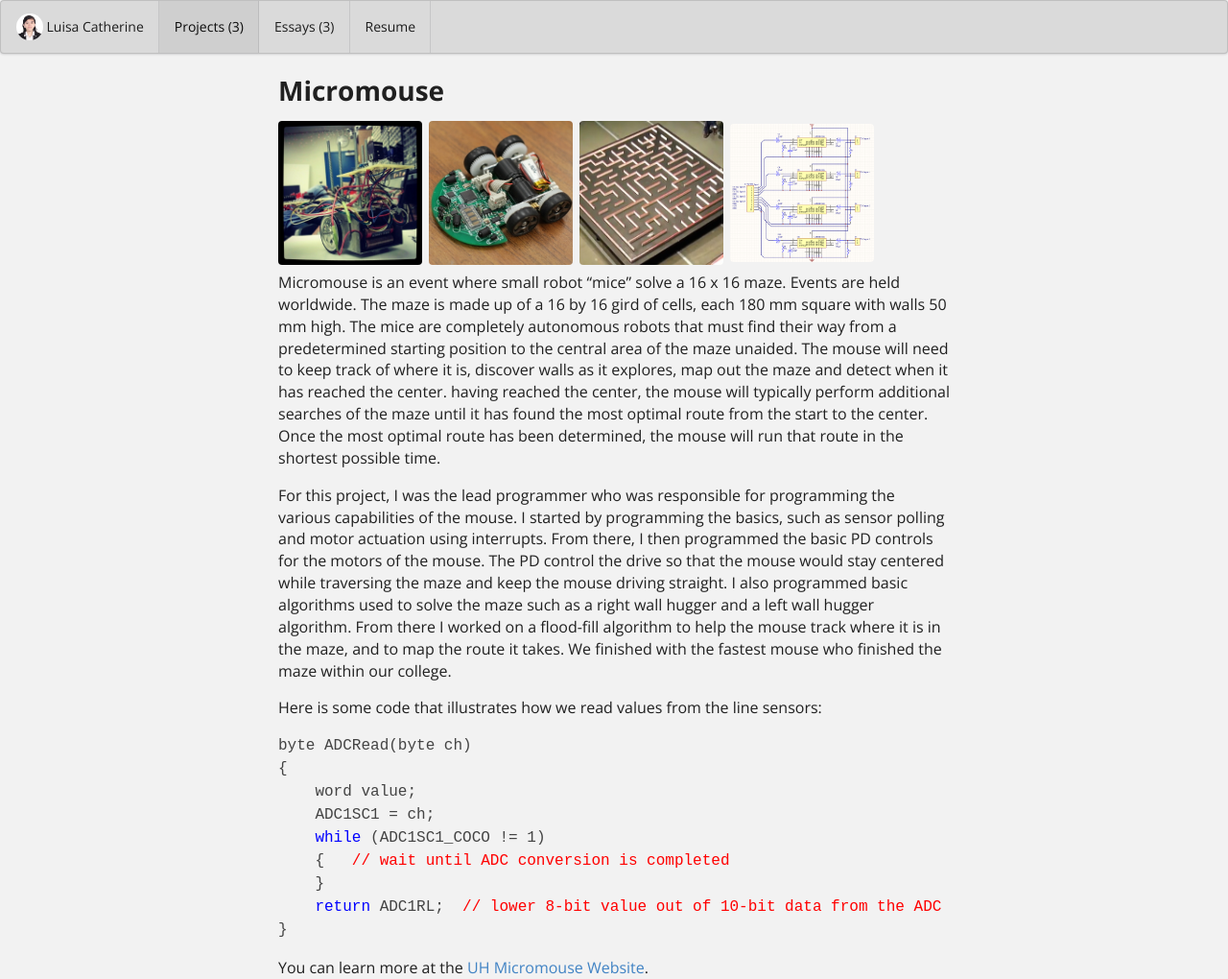
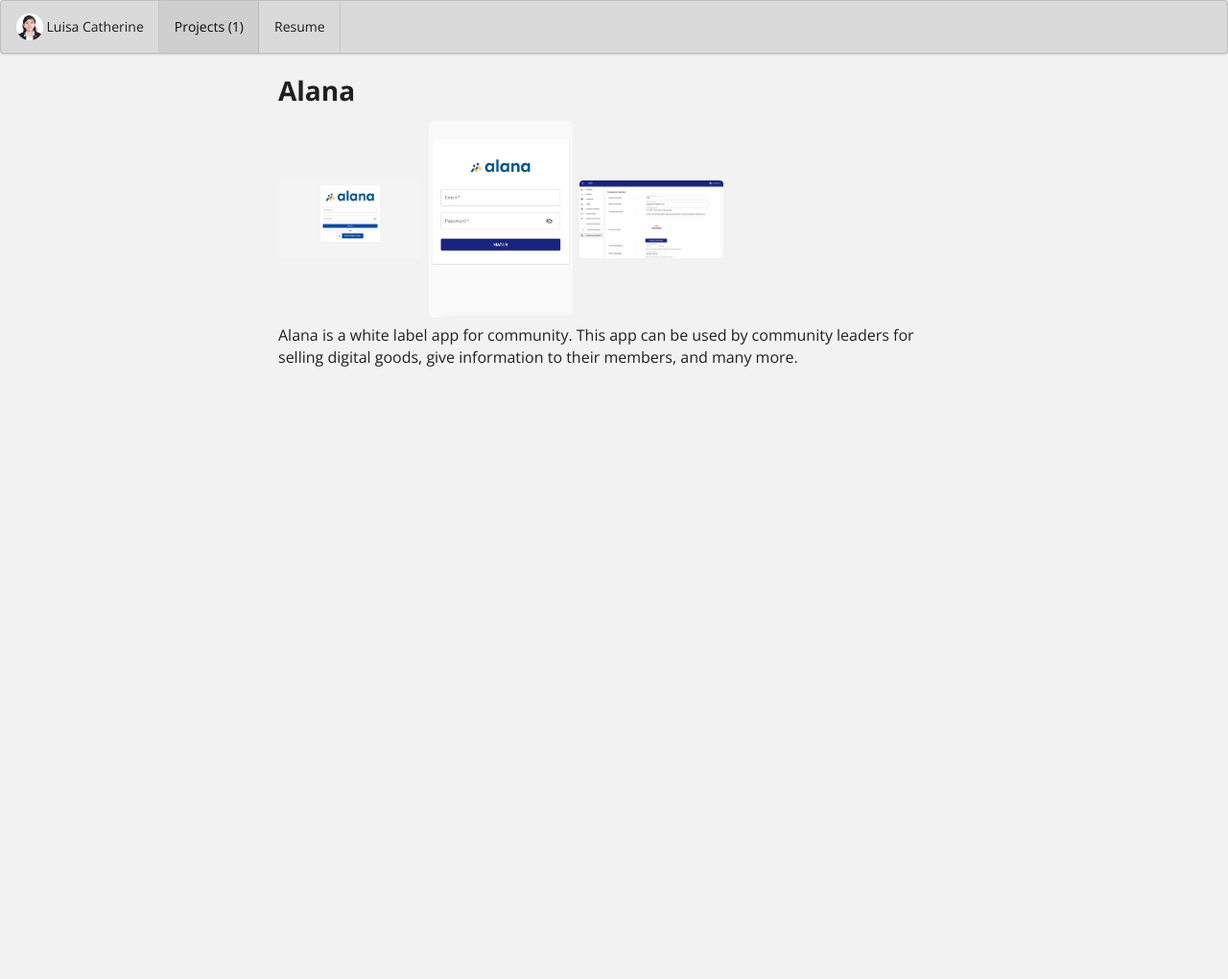
Before and after one commit to luisacatherine/luisacatherine.github.io, a Jekyll site: the page built from projects/project-1.md, in a window 1280 px wide. Shown: the whole page at 96% size. Built offline with Jekyll 4.4.1, drawn with Linux system fonts in a browser that asks for light colours; after the commit the page ends 900 px from its top, so only the background shows below that.

Commit message:
update project

````diff
--- a/projects/project-1.md
+++ b/projects/project-1.md
@@ -2,40 +2,23 @@
 layout: project
 type: project
 image: images/micromouse.jpg
-title: Micromouse
-permalink: projects/micromouse
+title: Alana
+permalink: projects/alana
 # All dates must be YYYY-MM-DD format!
-date: 2015-07-01
+date: 2021-03-31
 labels:
-  - Robotics
-  - Arduino
-  - C++
-summary: My team developed a robotic mouse that won first place in the 2015 UH Micromouse competition.
+  - Software Engineering
+  - Nest.js
+  - Nuxt.js
+  - React.js
+  - Flutter
+summary: White label app for community. This app can be used by community leaders for selling digital goods, give information to their members, and many more.
 ---
 
 <div class="ui small rounded images">
-  <img class="ui image" src="../images/micromouse-robot.png">
-  <img class="ui image" src="../images/micromouse-robot-2.jpg">
-  <img class="ui image" src="../images/micromouse.jpg">
-  <img class="ui image" src="../images/micromouse-circuit.png">
+  <img class="ui image" src="../images/alana-1.png">
+  <img class="ui image" src="../images/alana-2.png">
+  <img class="ui image" src="../images/alana-3.png">
 </div>
 
-Micromouse is an event where small robot “mice” solve a 16 x 16 maze.  Events are held worldwide.  The maze is made up of a 16 by 16 gird of cells, each 180 mm square with walls 50 mm high.  The mice are completely autonomous robots that must find their way from a predetermined starting position to the central area of the maze unaided.  The mouse will need to keep track of where it is, discover walls as it explores, map out the maze and detect when it has reached the center.  having reached the center, the mouse will typically perform additional searches of the maze until it has found the most optimal route from the start to the center.  Once the most optimal route has been determined, the mouse will run that route in the shortest possible time.
-
-For this project, I was the lead programmer who was responsible for programming the various capabilities of the mouse.  I started by programming the basics, such as sensor polling and motor actuation using interrupts.  From there, I then programmed the basic PD controls for the motors of the mouse.  The PD control the drive so that the mouse would stay centered while traversing the maze and keep the mouse driving straight.  I also programmed basic algorithms used to solve the maze such as a right wall hugger and a left wall hugger algorithm.  From there I worked on a flood-fill algorithm to help the mouse track where it is in the maze, and to map the route it takes.  We finished with the fastest mouse who finished the maze within our college.
-
-Here is some code that illustrates how we read values from the line sensors:
-
-```js
-byte ADCRead(byte ch)
-{
-    word value;
-    ADC1SC1 = ch;
-    while (ADC1SC1_COCO != 1)
-    {   // wait until ADC conversion is completed
-    }
-    return ADC1RL;  // lower 8-bit value out of 10-bit data from the ADC
-}
-```
-
-You can learn more at the [UH Micromouse Website](http://www-ee.eng.hawaii.edu/~mmouse/about.html).
+Alana is a white label app for community. This app can be used by community leaders for selling digital goods, give information to their members, and many more.
````
Also changed, not shown: _data/bio.json (+19 -40 lines), essays/2015-08-26.md (deleted, +0 -22 lines), essays/2015-09-08.md (deleted, +0 -98 lines), essays/2016-02-06.md (deleted, +0 -51 lines), projects/project-2.md (deleted, +0 -25 lines), projects/project-3.md (deleted, +0 -60 lines), images/alana-1.png (added), images/alana-2.png (added), images/alana-3.png (added), images/micromouse-circuit.png (deleted), images/micromouse-robot-2.jpg (deleted), images/micromouse-robot.png (deleted), images/micromouse.jpg (deleted), images/molly.png (deleted).
